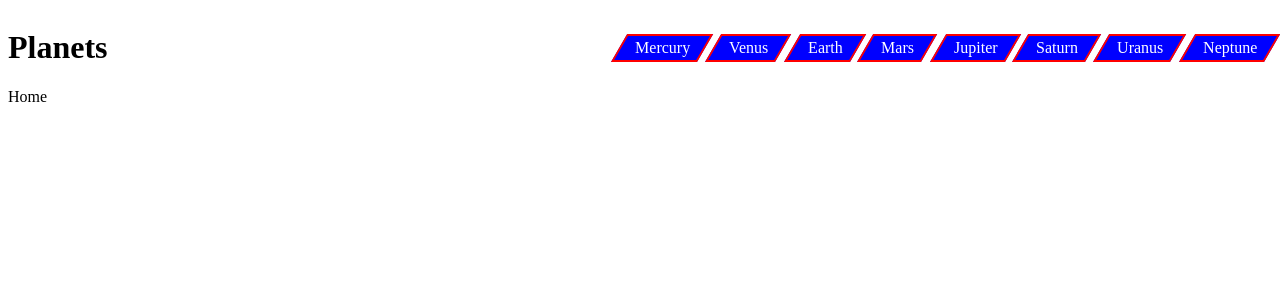
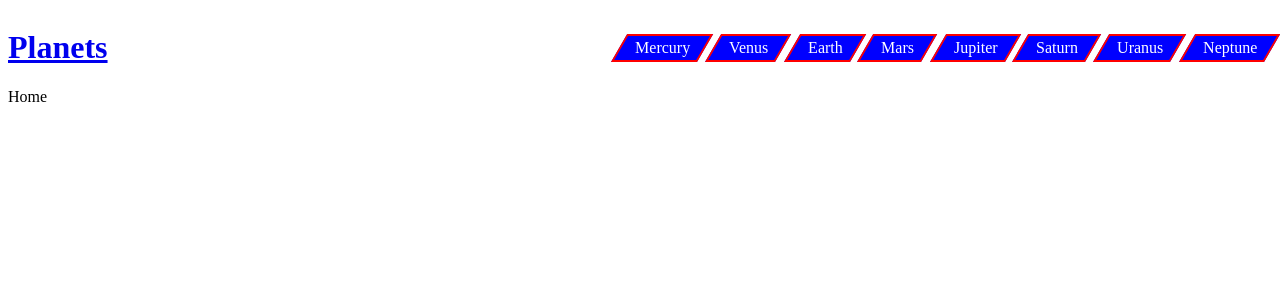
Before and after one commit to edo979/planets-app, a React (Vite) app: page / in a window 1280 px wide. Shown: the top 300 px of the page. Built offline with nearby package versions, Linux system fonts and the light colour scheme.

Commit message:
change fajl structure

```diff
--- a/src/App.tsx
+++ b/src/App.tsx
@@ -1,12 +1,14 @@
-import { Outlet } from 'react-router-dom'
-import Navigation from './Navigation'
+import { Outlet, Link } from 'react-router-dom'
+import Navigation from './components/Navigation'
 import './scss/style.scss'
 
 function App() {
   return (
     <>
       <header>
-        <h1>Planets</h1>
+        <h1>
+          <Link to={'/'}>Planets</Link>
+        </h1>
         <nav className="navbar">
           <Navigation />
         </nav>
--- a/src/Layout.tsx
+++ /dev/null
@@ -1,5 +0,0 @@
-function Layout() {
-  return <div>Layout</div>
-}
-
-export default Layout
--- a/src/main.tsx
+++ b/src/main.tsx
@@ -1,9 +1,10 @@
 import React from 'react'
 import ReactDOM from 'react-dom/client'
 import { BrowserRouter, Routes, Route } from 'react-router-dom'
+
 import App from './App'
-import Home from './Home'
-import Planet from './Planet'
+import Home from './pages/Home'
+import Planet from './pages/Planet'
 
 ReactDOM.createRoot(document.getElementById('root') as HTMLElement).render(
   <React.StrictMode>
```
Also changed, not shown: src/components/Navigation.tsx (renamed from src/Navigation.tsx), src/pages/Home.tsx (renamed from src/Home.tsx), src/pages/Planet.tsx (renamed from src/Planet.tsx).
